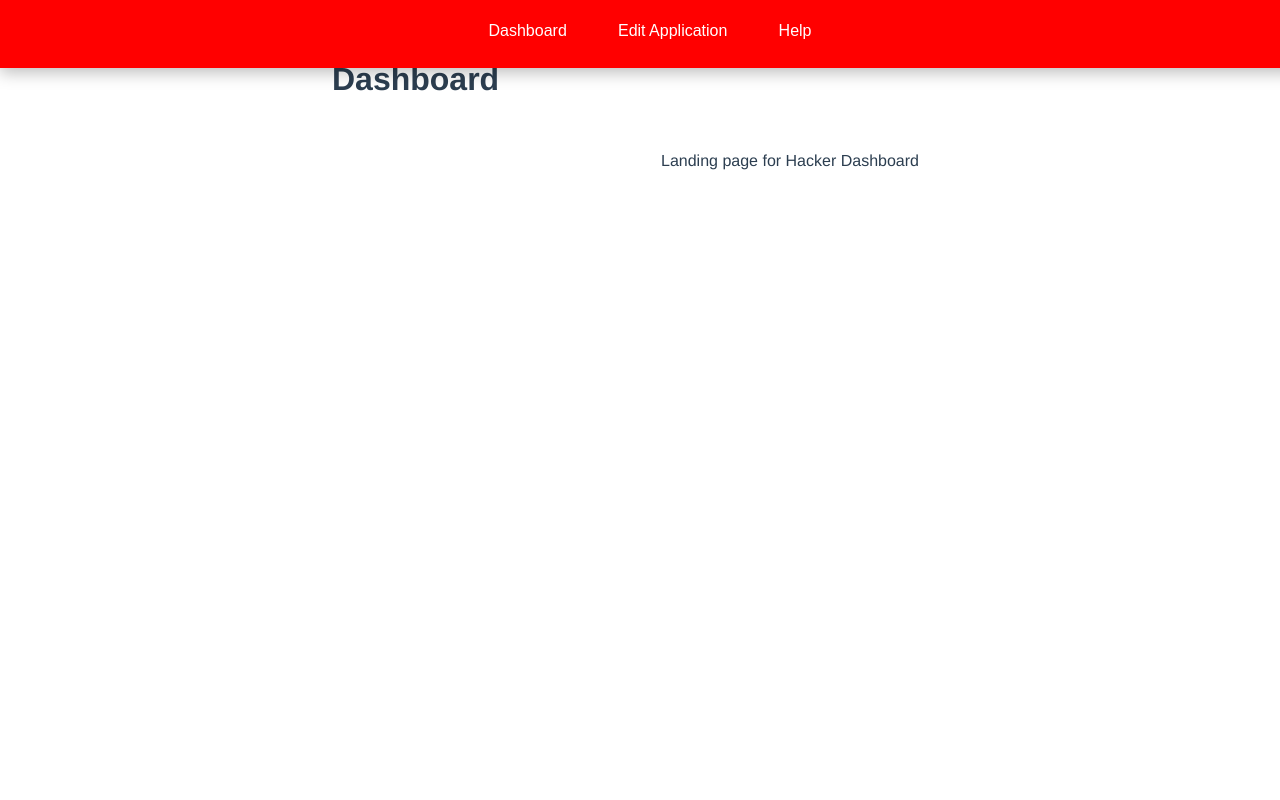
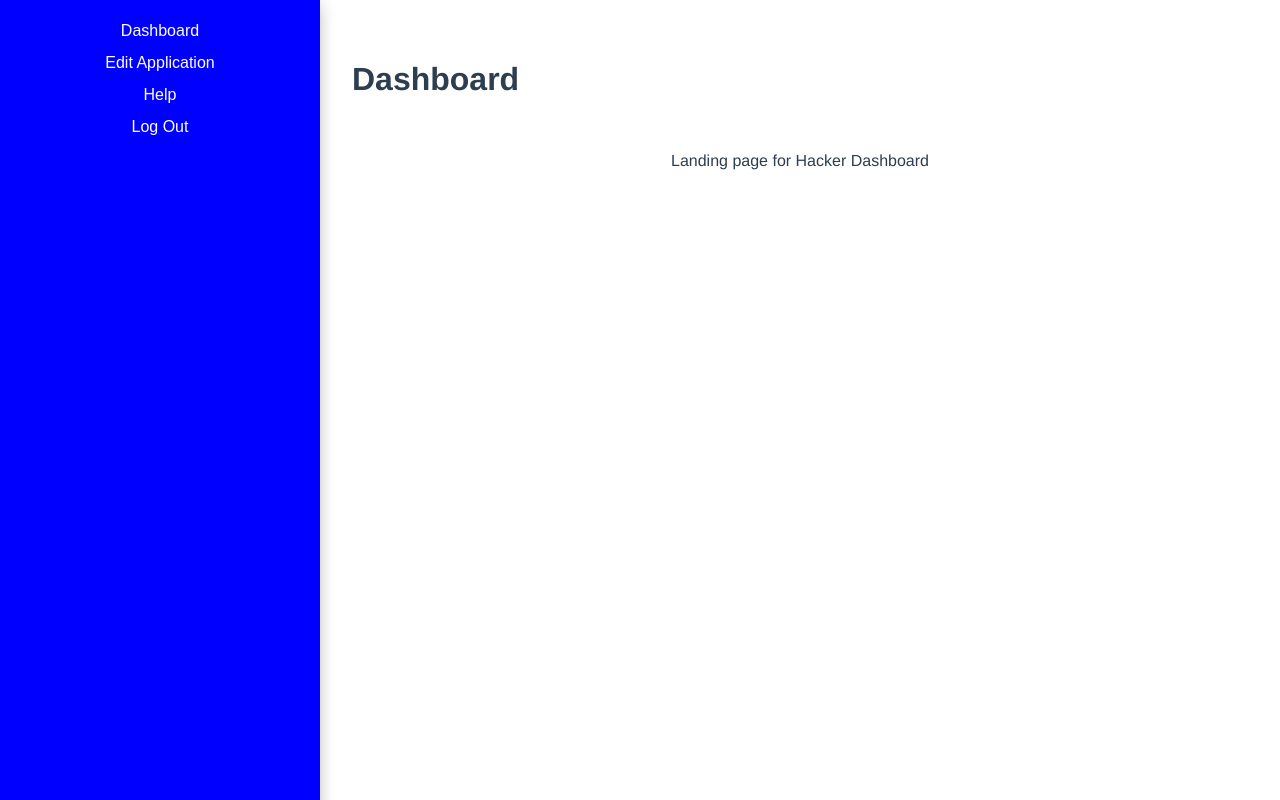
Before and after one commit to hacksu/khe-frontend, a Vue app: page /dashboard in a window 1280 px wide. Built offline with nearby package versions, Linux system fonts and the light colour scheme; sample sign-in values are in the browser's storage.

Commit message:
dashboard navbar integration

```diff
--- a/src/components/Navigation.vue
+++ b/src/components/Navigation.vue
@@ -15,7 +15,7 @@ export default {
     view: {
       default: 'default',
       type: String,
-    }
+    },
   },
   data() {
     return {
--- a/src/components/navigation/Navbar.vue
+++ b/src/components/navigation/Navbar.vue
@@ -214,4 +214,21 @@ export default {
   }
 }
 
+.navbar.side {
+  @include display-not(mobile) {
+    background-color: blue!important;
+    position: fixed;
+    height: 100vh;
+    width: 300px;
+    .buttons {
+      .navbtn {
+        display: block;
+        width: 100%;
+        height: 4vh;
+        text-align: center;
+      }
+    }
+  }
+}
+
 </style>
--- a/src/details.js
+++ b/src/details.js
@@ -10,5 +10,6 @@ export const navigation = {
     ['Dashboard', '/dashboard'],
     ['Edit Application', '/dashboard/apply'],
     ['Help', '/dashboard/help'],
+    ['Log Out', '/logout'],
   ],
 }
--- a/src/views/Dashboard.vue
+++ b/src/views/Dashboard.vue
@@ -16,7 +16,7 @@
         <router-link to="/dashboard/help">Help</router-link>
       </div>
     </div>-->
-    <Navigation view="dashboard" format="side"/>
+    <Navigation view="dashboard" class="side"/>
     <div class="dashboard-view">
       <div class="dashboard-header">
         <h1>{{ currentViewName }}</h1>
@@ -81,9 +81,12 @@ $nav-width: 300px;
 }
 
 .dashboard-view {
-  @include desktop {
-    width: calc(100vw - #{$nav-width});
+  @include display-not(mobile) {
+    width: calc(100vw - 320px);
     float: right;
+  }
+  @include mobile {
+    margin-top: $navbar-height;
   }
   .dashboard-header {
     @include desktop {
--- a/src/views/dashboard/Apply.vue
+++ b/src/views/dashboard/Apply.vue
@@ -1,14 +1,17 @@
 <template>
   <div class="apply">
     Apply to KHE
+    <Application/>
   </div>
 </template>
 
 <script>
+import Application from '@/components/Application.vue';
 
 export default {
   name: 'Apply',
   components: {
+    Application,
 
   }
 };
```
